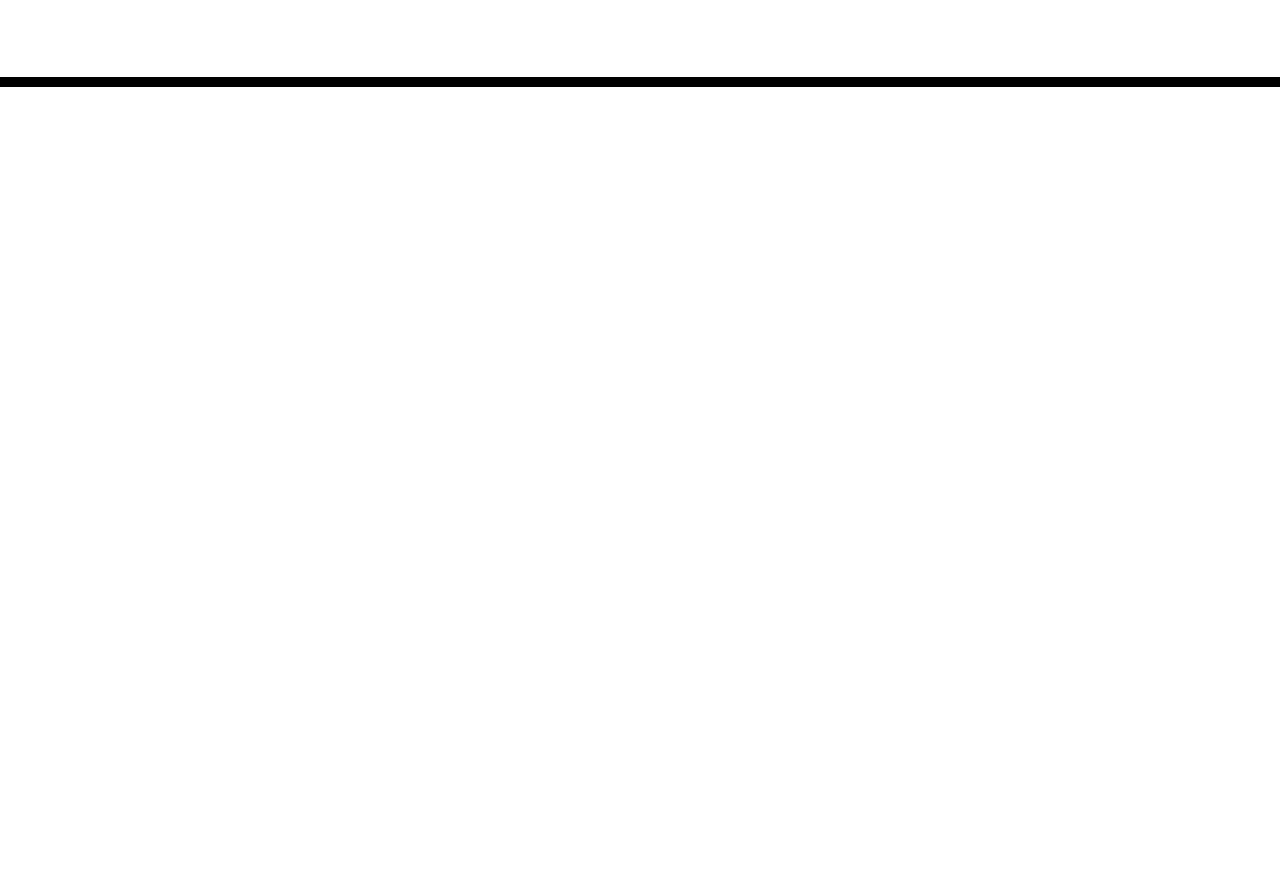
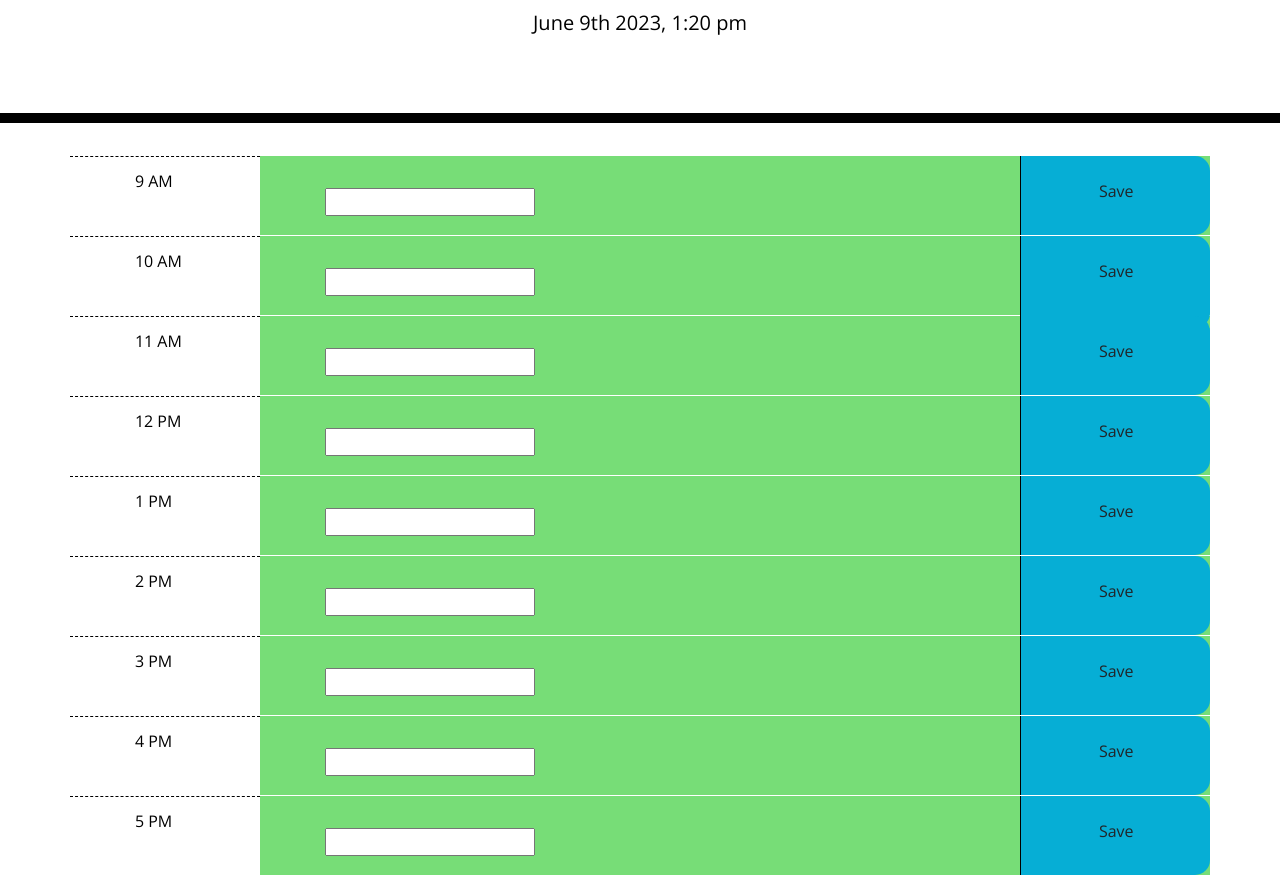
Before and after one commit to mila3245/Third-Party-APIs-Daily-Planner-App, a plain HTML site: page starter/index.html in a window 1280 px wide. Shown: the part 181-1056 px from the top of the page. Before the commit the page ends 800 px from the top, so only its background shows below. Drawn offline with nearby package versions, Linux system fonts and the light colour scheme.

Commit message:
updated code

```diff
--- a/starter/index.html
+++ b/starter/index.html
@@ -4,10 +4,13 @@
     <meta charset="UTF-8" />
     <meta name="viewport" content="width=device-width, initial-scale=1.0" />
     <meta http-equiv="X-UA-Compatible" content="ie=edge" />
-    <link
-      rel="stylesheet"
-      href="https://stackpath.bootstrapcdn.com/bootstrap/4.3.1/css/bootstrap.min.css"
-    />
+
+    <meta http-equiv='cache-control' content='no-cache'>
+    <meta http-equiv='expires' content='0'>
+    <meta http-equiv='pragma' content='no-cache'>
+
+<link rel="stylesheet" href="https://cdn.jsdelivr.net/npm/bootstrap@4.6.2/dist/css/bootstrap.min.css" integrity="sha384-xOolHFLEh07PJGoPkLv1IbcEPTNtaed2xpHsD9ESMhqIYd0nLMwNLD69Npy4HI+N" crossorigin="anonymous">
+
     <link
       rel="stylesheet"
       href="https://use.fontawesome.com/releases/v5.8.1/css/all.css"
@@ -28,11 +31,136 @@
       <p class="lead">A simple calendar app for scheduling your work day</p>
       <p id="currentDay" class="lead"></p>
     </header>
-    <div class="container">
-      <!-- Timeblocks go here -->
-    </div>
+
+      <div class="container  ">
+
+
+        <div class="row">
+          <div class="col-2 hour" id="9AM">
+            9 AM
+          </div>
+
+          <div class="col-8 input-field ">
+            <label for="task"></label>
+            <input type="text" id="task1" class="task" name="task">
+          </div>
+
+          <div class="col-2 saveBtn">
+            <button type="button" class="btn shadow-none clickBtn1">Save</button>
+          </div>
+        </div>
+
+
+        <div class="row">
+          <div class="col-2 hour" id="10AM">
+            10 AM
+          </div>
+          <div class="col-8 input-field">
+            <label for="task"></label>
+            <input type="text" id="task2" class="task" name="task">
+
+          </div>
+          <div class="col-2 saveBtn">
+            <button type="button" class="btn shadow-none clickBtn2">Save</button>
+          </div>
+        </div>
+
+        <div class="row" >
+          <div class="col-2 hour" id="11AM">
+            11 AM
+          </div>
+          <div class="col-8 input-field">
+            <label for="task"></label>
+            <input type="text" id="task3" class="task" name="task">
+          </div>
+          <div class="col-2 saveBtn clickBtn3">
+            <button type="button" class="btn shadow-none ">Save</button>
+          </div>
+        </div>
+
+        <div class="row" >
+          <div class="col-2 hour" id="12PM">
+            12 PM
+          </div>
+          <div class="col-8 input-field">
+            <label for="task"></label>
+            <input type="text" id="task4" class="task" name="task">
+          </div>
+          <div class="col-2 saveBtn clickBtn4">
+            <button type="button" class="btn shadow-none ">Save</button>
+          </div>
+        </div>
+
+        <div class="row" >
+          <div class="col-2 hour" id="13PM">
+            1 PM
+          </div>
+          <div class="col-8 input-field">
+            <label for="task"></label>
+            <input type="text" id="task5" class="task" name="task">
+          </div>
+          <div class="col-2 saveBtn clickBtn5">
+            <button type="button" class="btn shadow-none ">Save</button>
+          </div>
+        </div>
+
+        <div class="row" >
+          <div class="col-2 hour" id="2PM">
+            2 PM
+          </div>
+          <div class="col-8 input-field">
+            <label for="task"></label>
+            <input type="text" id="task6" class="task" name="task">
+          </div>
+          <div class="col-2 saveBtn clickBtn6">
+            <button type="button" class="btn shadow-none ">Save</button>
+          </div>
+        </div>
+
+        <div class="row" >
+          <div class="col-2 hour" id="3PM">
+            3 PM
+          </div>
+          <div class="col-8 input-field">
+            <label for="task"></label>
+            <input type="text" id="task7" class="task" name="task">
+          </div>
+          <div class="col-2 saveBtn clickBtn7">
+            <button type="button" class="btn shadow-none ">Save</button>
+          </div>
+        </div>
+
+        <div class="row" >
+          <div class="col-2 hour" id="4PM">
+            4 PM
+          </div>
+          <div class="col-8 input-field">
+            <label for="task"></label>
+            <input type="text" id="task8" class="task" name="task">
+          </div>
+          <div class="col-2 saveBtn clickBtn8">
+            <button type="button" class="btn shadow-none ">Save</button>
+          </div>
+        </div>
+
+        <div class="row" >
+          <div class="col-2 hour" id="5PM">
+            5 PM
+          </div>
+          <div class="col-8 input-field">
+            <label for="task"></label>
+            <input type="text" id="task9" class="task" name="task">
+          </div>
+          <div class="col-2 saveBtn clickBtn9">
+            <button type="button" class="btn shadow-none ">Save</button>
+          </div>
+        </div>
+
+
+      </div>
 
     <script src="https://cdnjs.cloudflare.com/ajax/libs/jquery/3.2.1/jquery.min.js"></script>
     <script src="https://cdnjs.cloudflare.com/ajax/libs/moment.js/2.24.0/moment.min.js"></script>
+    <script src="script.js"></script>
   </body>
 </html>
--- /dev/null
+++ b/starter/script.js
@@ -0,0 +1,50 @@
+let currentTime = $("#currentDay");
+let clickBtns = [$('.clickBtn1'), $('.clickBtn2'), $('.clickBtn3'), $('.clickBtn4'), $('.clickBtn5'), $('.clickBtn6'), $('.clickBtn7'), $('.clickBtn8'), $('.clickBtn9') ];
+let tasks = [$('#task1'), $('#task2'), $('#task3'), $('#task4'), $('#task5'), $('#task6'), $('#task7'), $('#task8'), $('#task9') ];
+let hours = [$('#9AM'), $('#10AM'), $('#11AM'), $('#12PM'), $('#13PM'), $('#2PM'), $('#3PM'), $('#4PM'), $('#5PM') ];
+
+
+
+let timeNow = moment().format('MMMM Do YYYY, h:mm a');
+let hourNow = moment().format('hh');
+
+$(function() {
+    for(h = 0; h < hours.length; h++){
+        let singleHourText = hours[h].text();
+
+        let singleConverted = moment(singleHourText, 'HH A').format('HH');
+        console.log(`Text: ${singleHourText}, converted Hour: ${singleConverted}`);
+        console.log(singleConverted);
+        if(hourNow == singleConverted){
+            hours[h].parent().addClass("present");
+        } else if(hourNow < singleConverted){
+            hours[h].parent().addClass("future")
+        } else if(hourNow > singleConverted) {
+            hours[h].parent().addClass("past")
+        }
+
+    }
+
+    //displays time in description
+  currentTime.html(timeNow);
+  console.log(hourNow);
+
+  //loops through buttons array, adds event listener to single button
+  for (let i = 0; i < clickBtns.length; i++) {
+    clickBtns[i].click(function() {
+      console.log(`Save button ${i+1} was clicked.`);
+    //saves user input to local storage
+      let userInput = tasks[i].val();
+      localStorage.setItem(`task${i+1}`, userInput);
+    });
+
+    //now continues displaying user input even when the page is reloaded
+    let savedTask = localStorage.getItem(`task${i+1}`);
+    tasks[i].val(savedTask);
+  }
+});
+
+//get a single line time today
+//converts time to 24-hour format
+let convertedTime = moment("01:00 PM", 'hh:mm A').format('HH:mm')
+console.log(convertedTime);
```
